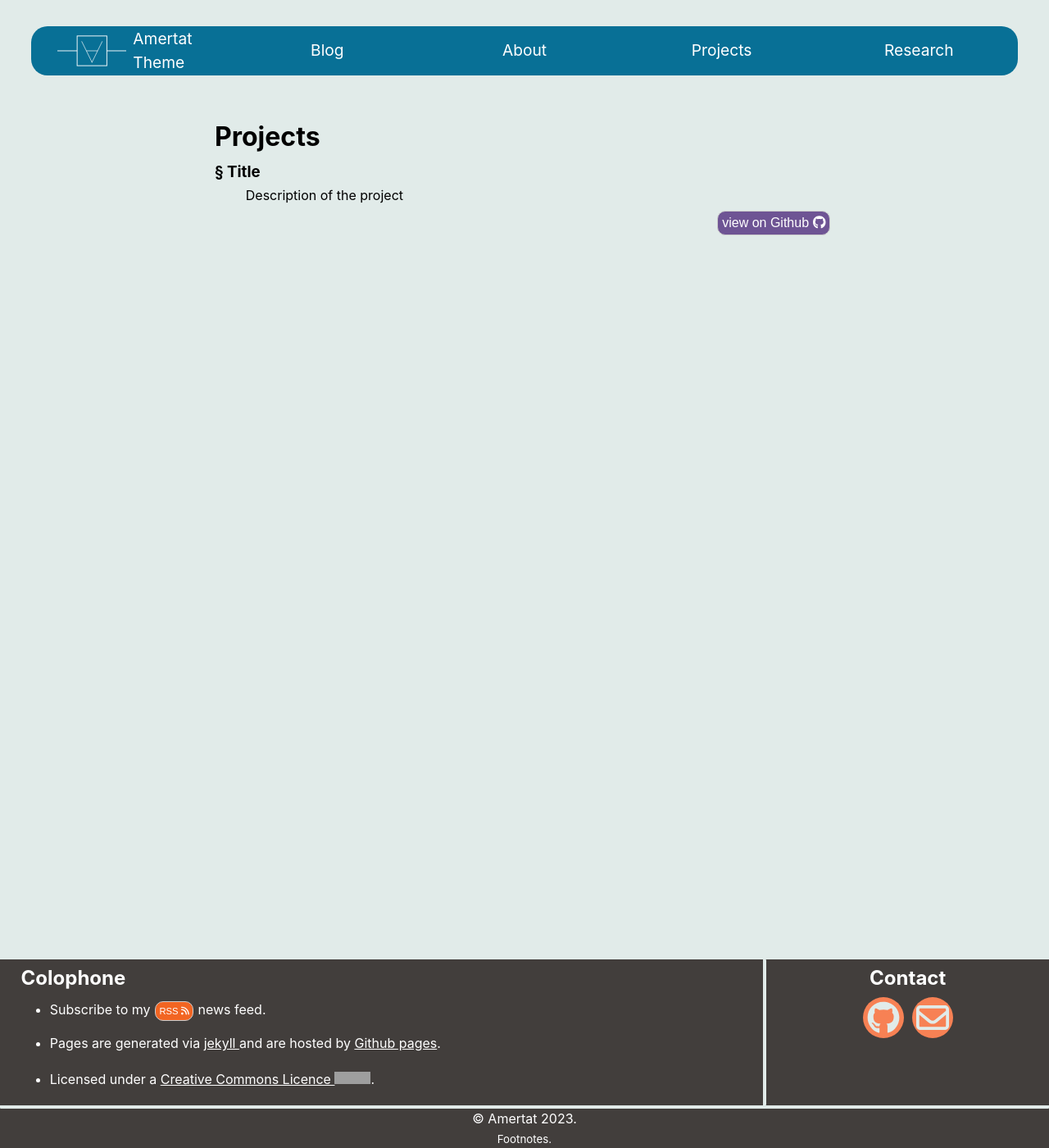
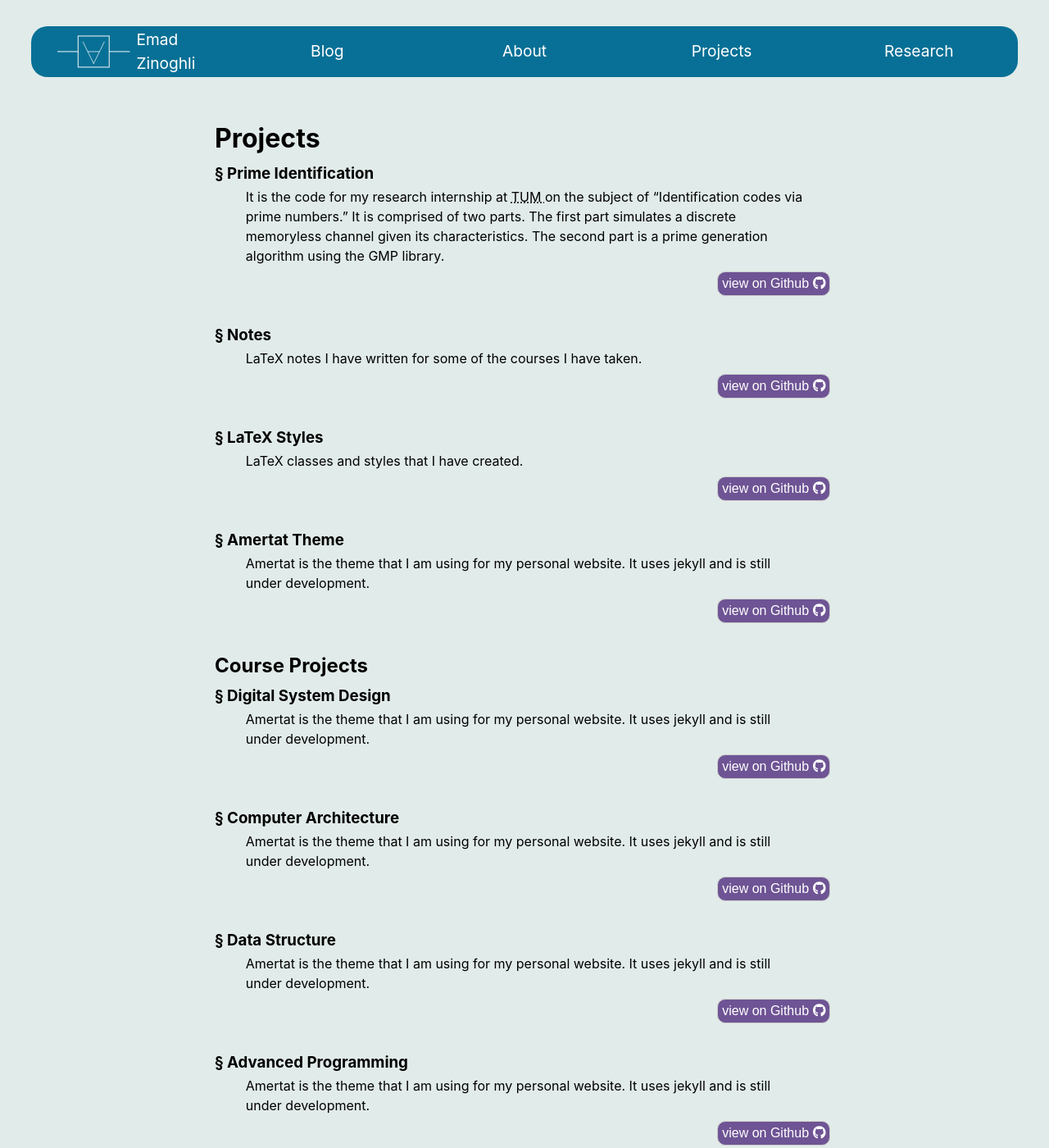
Before and after one commit to emadzinoghli/emadzinoghli.github.io, a Jekyll site: the page built from projects.html, in a window 1280 px wide and 1400 px high. Shown: the whole window at 82% size. Built offline with Jekyll 4.4.1, drawn with Linux system fonts in a browser that asks for light colours; nearby versions of some CDN libraries; some of the changed text lies outside the part shown; grey boxes are pictures that could not be loaded.

Commit message:
split the theme and website

```diff
--- a/_config.yml
+++ b/_config.yml
@@ -18,7 +18,7 @@
 # You can create any custom variable you would like, and they will be accessible
 # in the templates via {{ site.myvariable }}.
 
-title: Amertat
+title: Emad Zinoghli
 email: your-email@example.com
 tagline:
 description: >- # this means to ignore newlines until "baseurl:"
--- a/_data/author.yml
+++ b/_data/author.yml
@@ -2,10 +2,10 @@ author:
   contact:
     - title: Github
       class: fa-brands fa-fw fa-github
-      url: github.com
+      url: https://github.com/alxelr2014
     - title: Mail
       class: fa-regular fa-fw fa-envelope
-      url: mailto:youremail@gmail.com
+      url: mailto:emad.zinoghli@sharif.edu
 
   disclaimers:
-    - Footnotes.
+    - The contents of this website do not reflect views of my employer's or associate's. For their views you should go ask them.
--- a/_includes/header.html
+++ b/_includes/header.html
@@ -7,7 +7,7 @@
             <div class="navigation_item">
                 <a href="{{ "/" | relative_url}}">
                     <svg id="e4MOE62Tosk1" xmlns="http://www.w3.org/2000/svg" xmlns:xlink="http://www.w3.org/1999/xlink" viewBox="0 0 45.54 21.54" shape-rendering="geometricPrecision" text-rendering="geometricPrecision"><g transform="translate(-50.790268-124.412224)"><g transform="translate(-29.394294 15.400164)"><rect width="19.541616" height="19.541616" rx="0" ry="0" transform="translate(93.18456 110.012063)" paint-order="stroke markers fill" fill="none" stroke="#000" stroke-width="0.5"/><line x1="-6.521942" y1="0" x2="6.478058" y2="0" transform="translate(86.706502 119.782871)" fill="none" stroke="#000" stroke-width="0.5"/><line x1="7.457647" y1="0" x2="-5.542353" y2="0" transform="translate(118.268529 119.782871)" fill="none" stroke="#000" stroke-width="0.5"/></g><g transform="matrix(.707174 0 0-.707174 1.446459 231.374667)"><line x1="4.735323" y1="-9.602184" x2="-4.735324" y2="9.602183" transform="translate(97.240456 135.02258)" fill="none" stroke="#000" stroke-width="0.5" stroke-linecap="round"/><line x1="4.735323" y1="-9.602184" x2="-4.735324" y2="9.602183" transform="matrix(-1 0 0 1 106.711102 135.02258)" fill="none" stroke="#000" stroke-width="0.5" stroke-linecap="round"/><line x1="-5" y1="0" x2="5" y2="0" transform="matrix(1.050952 0 0 1 101.975779 136.02258)" fill="none" stroke="#000" stroke-width="0.5"/></g></g></svg>
-                <span>Amertat Theme</span>
+                <span>Emad Zinoghli</span>
                 </a>
             </div>
             {%- for pages in site.data.navigation.header -%}
--- a/about.html
+++ b/about.html
@@ -8,7 +8,9 @@ permalink: /about
         <div class="about-bio-text">
             <h1> About me </h1>
             <p>
-                About me text.
+                I am Emad Zinoghli, a fourth-year undergraduate at Sharif University of Technology, studying computer
+                engineering. I mostly like quantum computing, theoretical computer science like complexity theory, and
+                cryptography.
             </p>
         </div>
         <img src="assets/aboutme/me.jpg">
--- a/projects.html
+++ b/projects.html
@@ -5,12 +5,71 @@ permalink: /projects
 ---
 <h1> Projects </h1>
     {%- capture desc -%}
-    Description of the project
+    It is the code for my research internship at <abbr title="Technical University of Munich"> TUM </abbr> on the subject of <q>Identification codes via prime numbers.</q> It is comprised of two parts. The first part simulates a discrete memoryless channel given its characteristics. The second part is a prime generation algorithm using the GMP library.
     {%- endcapture -%}
 
     {%- include components/project-card.html
-        title="Title"
+        title="Prime Identification"
         description=desc
         button="view on Github"
-        url="https://github.com"
+        url="https://github.com/alxelr2014/IdentificationCode"
         icon="fa-brands fa-github" -%}
+
+    {%- include components/project-card.html
+        title="Notes"
+        description="LaTeX notes I have written for some of the courses I have taken."
+        button="view on Github"
+        url="https://github.com/alxelr2014/Notes"
+        icon="fa-brands fa-github" -%}
+
+
+    {%- include components/project-card.html
+        title="LaTeX Styles"
+        description="LaTeX classes and styles that I have created."
+        button="view on Github"
+        url="https://github.com/alxelr2014/LaTeXStyles"
+        icon="fa-brands fa-github" -%}
+
+
+    {%- include components/project-card.html
+        title="Amertat Theme"
+        description="Amertat is the theme that I am using for my personal website. It uses jekyll and is still under development."
+        button="view on Github"
+        url="https://github.com/alxelr2014/emad.zinoghli"
+        icon="fa-brands fa-github" -%}
+
+
+
+
+<h2> Course Projects </h2>
+{%- include components/project-card.html
+    title="Digital System Design"
+    description="Amertat is the theme that I am using for my personal website. It uses jekyll and is still under development."
+    button="view on Github"
+    url="https://github.com/alxelr2014/emad.zinoghli"
+    icon="fa-brands fa-github" -%}
+{%- include components/project-card.html
+    title="Computer Architecture"
+    description="Amertat is the theme that I am using for my personal website. It uses jekyll and is still under development."
+    button="view on Github"
+    url="https://github.com/alxelr2014/emad.zinoghli"
+    icon="fa-brands fa-github" -%}
+{%- include components/project-card.html
+    title="Data Structure"
+    description="Amertat is the theme that I am using for my personal website. It uses jekyll and is still under development."
+    button="view on Github"
+    url="https://github.com/alxelr2014/emad.zinoghli"
+    icon="fa-brands fa-github" -%}
+{%- include components/project-card.html
+    title="Advanced Programming"
+    description="Amertat is the theme that I am using for my personal website. It uses jekyll and is still under development."
+    button="view on Github"
+    url="https://github.com/alxelr2014/emad.zinoghli"
+    icon="fa-brands fa-github" -%}
+<h2> Miscellaneous Projects </h2>
+{%- include components/project-card.html
+    title="Project Euler"
+    description="Amertat is the theme that I am using for my personal website. It uses jekyll and is still under development."
+    button="view on Github"
+    url="https://github.com/alxelr2014/emad.zinoghli"
+    icon="fa-brands fa-github" -%}
```
Also changed, not shown: index.html (+12 -3 lines), assets/aboutme/me.jpg.
